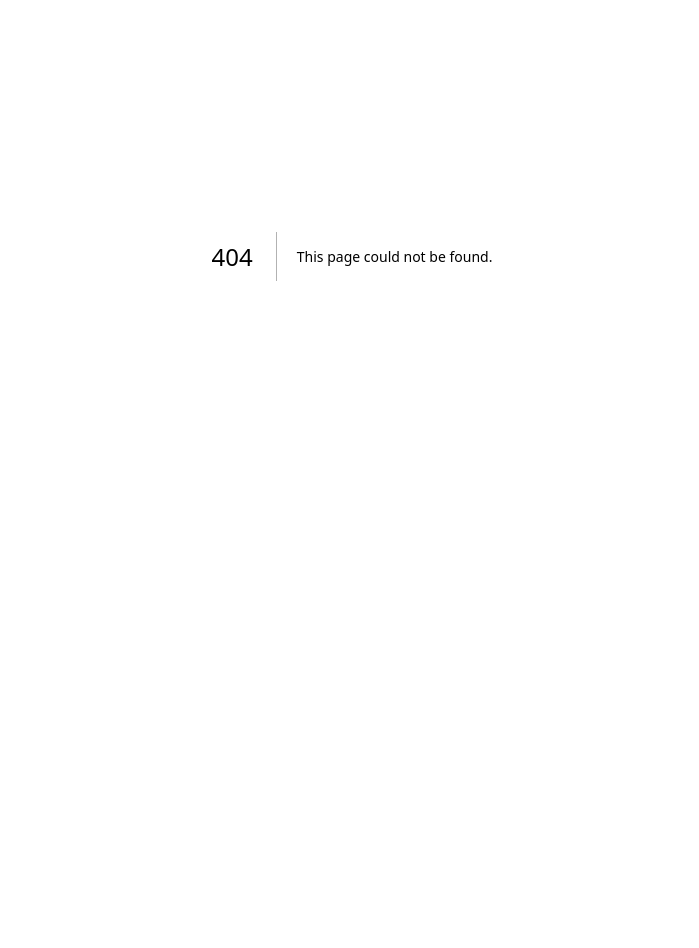
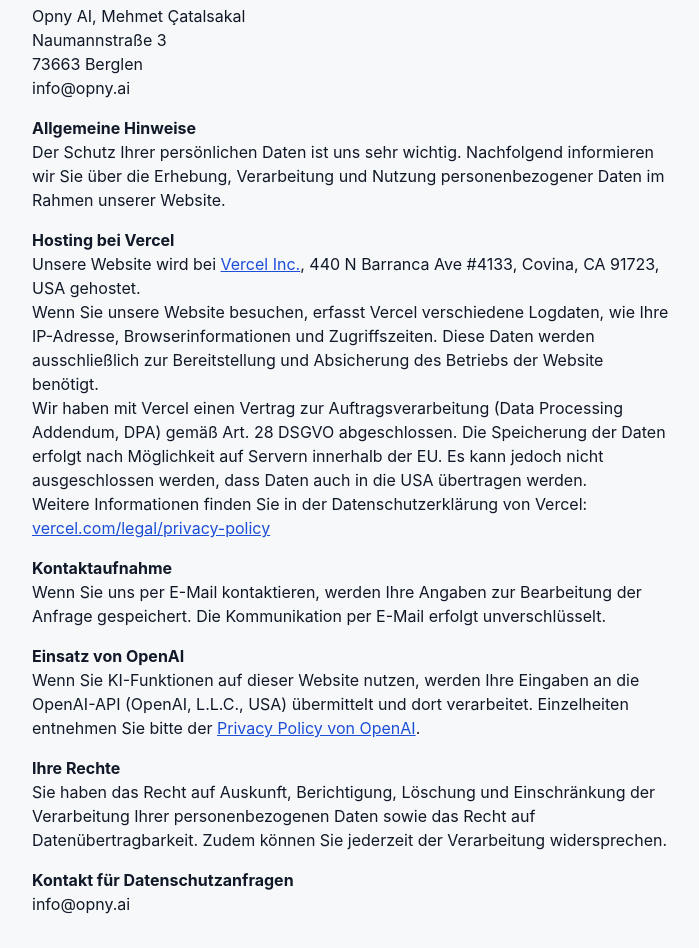
Before and after one commit to OpnyAI/opny-website-final, a Next.js app: page /datenschutz in a window 1280 px wide. Before the commit this address had no page. Shown: the part 144-1092 px from the top of the page, without its empty margins (288-987 px from the left). Before the commit the page ends 800 px from the top, so only its background shows below. Built offline with nearby package versions, Linux system fonts and the light colour scheme.

Commit message:
Neue Landingpage mit Carousel live

```diff
--- /dev/null
+++ b/pages/datenschutz.tsx
@@ -0,0 +1,51 @@
+import Head from "next/head";
+
+export default function Datenschutz() {
+  return (
+    <>
+      <Head>
+        <title>Datenschutzerklärung | Opny</title>
+      </Head>
+      <main className="max-w-2xl mx-auto px-4 py-16 text-gray-900">
+        <h1 className="text-3xl font-bold mb-6">Datenschutzerklärung</h1>
+        <div className="space-y-4 text-base">
+          <p>
+            <strong>Verantwortlicher:</strong><br />
+            Opny AI, Mehmet Çatalsakal<br />
+            Naumannstraße 3<br />
+            73663 Berglen<br />
+            info@opny.ai
+          </p>
+          <p>
+            <strong>Allgemeine Hinweise</strong><br />
+            Der Schutz Ihrer persönlichen Daten ist uns sehr wichtig. Nachfolgend informieren wir Sie über die Erhebung, Verarbeitung und Nutzung personenbezogener Daten im Rahmen unserer Website.
+          </p>
+          <p>
+            <strong>Hosting bei Vercel</strong><br />
+            Unsere Website wird bei <a href="https://vercel.com" target="_blank" rel="noopener noreferrer" className="underline text-blue-700">Vercel Inc.</a>, 440 N Barranca Ave #4133, Covina, CA 91723, USA gehostet.<br />
+            Wenn Sie unsere Website besuchen, erfasst Vercel verschiedene Logdaten, wie Ihre IP-Adresse, Browserinformationen und Zugriffszeiten. Diese Daten werden ausschließlich zur Bereitstellung und Absicherung des Betriebs der Website benötigt.<br />
+            Wir haben mit Vercel einen Vertrag zur Auftragsverarbeitung (Data Processing Addendum, DPA) gemäß Art. 28 DSGVO abgeschlossen. Die Speicherung der Daten erfolgt nach Möglichkeit auf Servern innerhalb der EU. Es kann jedoch nicht ausgeschlossen werden, dass Daten auch in die USA übertragen werden.<br />
+            Weitere Informationen finden Sie in der Datenschutzerklärung von Vercel:{" "}
+            <a href="https://vercel.com/legal/privacy-policy" target="_blank" rel="noopener noreferrer" className="underline text-blue-700">vercel.com/legal/privacy-policy</a>
+          </p>
+          <p>
+            <strong>Kontaktaufnahme</strong><br />
+            Wenn Sie uns per E-Mail kontaktieren, werden Ihre Angaben zur Bearbeitung der Anfrage gespeichert. Die Kommunikation per E-Mail erfolgt unverschlüsselt.
+          </p>
+          <p>
+            <strong>Einsatz von OpenAI</strong><br />
+            Wenn Sie KI-Funktionen auf dieser Website nutzen, werden Ihre Eingaben an die OpenAI-API (OpenAI, L.L.C., USA) übermittelt und dort verarbeitet. Einzelheiten entnehmen Sie bitte der <a href="https://openai.com/policies/privacy-policy" target="_blank" rel="noopener noreferrer" className="underline text-blue-700">Privacy Policy von OpenAI</a>.
+          </p>
+          <p>
+            <strong>Ihre Rechte</strong><br />
+            Sie haben das Recht auf Auskunft, Berichtigung, Löschung und Einschränkung der Verarbeitung Ihrer personenbezogenen Daten sowie das Recht auf Datenübertragbarkeit. Zudem können Sie jederzeit der Verarbeitung widersprechen.
+          </p>
+          <p>
+            <strong>Kontakt für Datenschutzanfragen</strong><br />
+            info@opny.ai
+          </p>
+        </div>
+      </main>
+    </>
+  );
+}
--- /dev/null
+++ b/pages/impressum.tsx
@@ -0,0 +1,31 @@
+import Head from "next/head";
+
+export default function Impressum() {
+  return (
+    <>
+      <Head>
+        <title>Impressum | Opny</title>
+      </Head>
+      <main className="max-w-2xl mx-auto px-4 py-16 text-gray-900">
+        <h1 className="text-3xl font-bold mb-6">Impressum</h1>
+        <div className="space-y-2 text-base">
+          <p>Opny AI<br />
+            Inhaber: Mehmet Çatalsakal<br />
+            Naumannstr. 3<br />
+            73663 Berglen<br />
+            Deutschland<br /><br />
+            Telefon: +49 1511 1956479<br />
+            E-Mail: info@opny.ai<br /><br />
+            Umsatzsteuer-ID: DE367221694<br /><br />
+            Verantwortlich für den Inhalt nach § 55 Abs. 2 RStV:<br />
+            Mehmet Çatalsakal, Naumannstr. 2, 73663 Berglen<br /><br />
+            Online-Streitbeilegung:<br />
+            <a href="https://ec.europa.eu/consumers/odr/" target="_blank" rel="noopener noreferrer" className="underline text-blue-700">europa.eu/consumers/odr/</a><br /><br />
+            Verbraucherstreitbeilegung/Universalschlichtungsstelle:<br />
+            Wir sind nicht bereit oder verpflichtet, an Streitbeilegungsverfahren vor einer Verbraucherschlichtungsstelle teilzunehmen.
+          </p>
+        </div>
+      </main>
+    </>
+  );
+}
--- a/pages/index.tsx
+++ b/pages/index.tsx
@@ -268,6 +268,10 @@
       <footer className="bg-gray-900 text-white py-8 text-center text-sm">
         <p>© 2025 Opny. Alle Rechte vorbehalten.</p>
         <p className="mt-2">info@opny.ai</p>
+        <div className="mt-4 flex gap-4 justify-center">
+          <a href="/impressum" className="underline hover:text-blue-300">Impressum</a>
+          <a href="/datenschutz" className="underline hover:text-blue-300">Datenschutz</a>
+        </div>
       </footer>
     </>
   );
```
